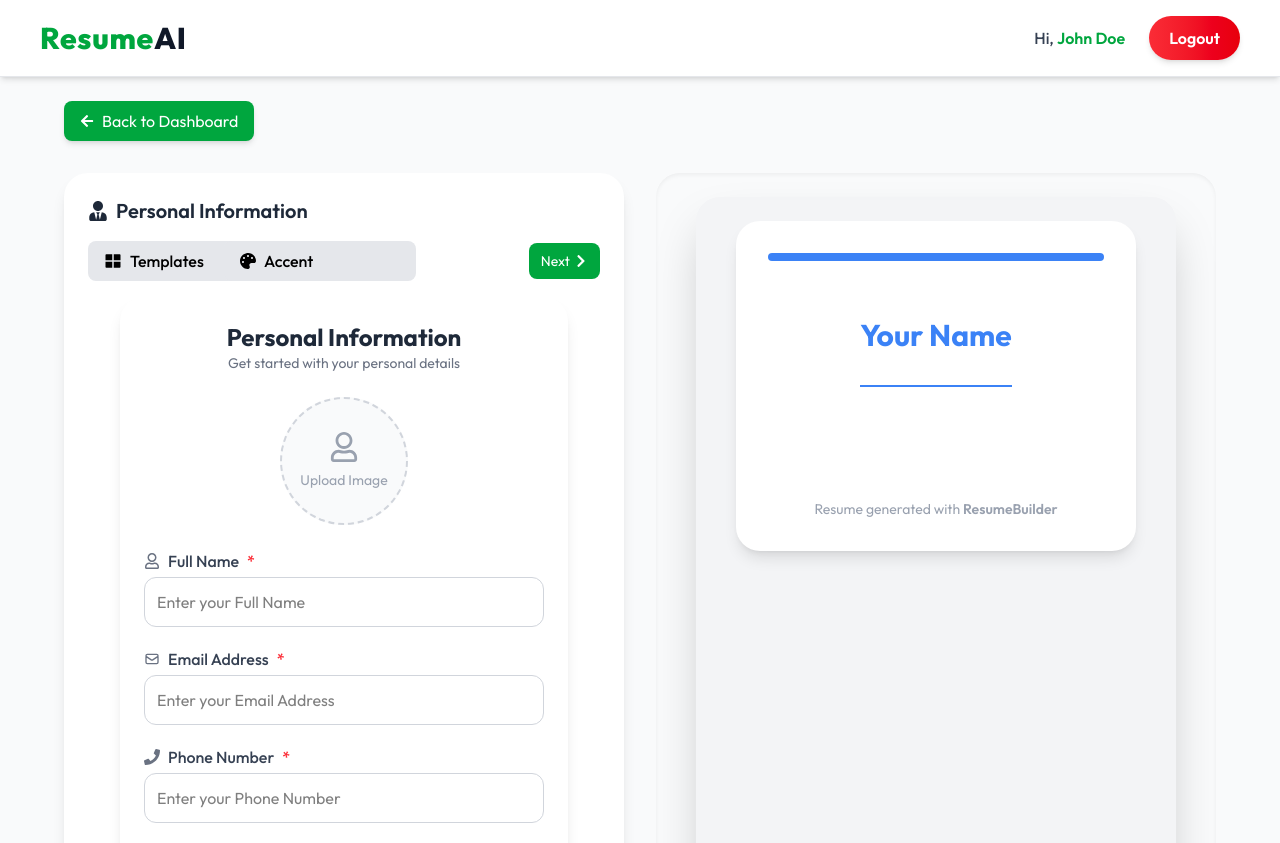
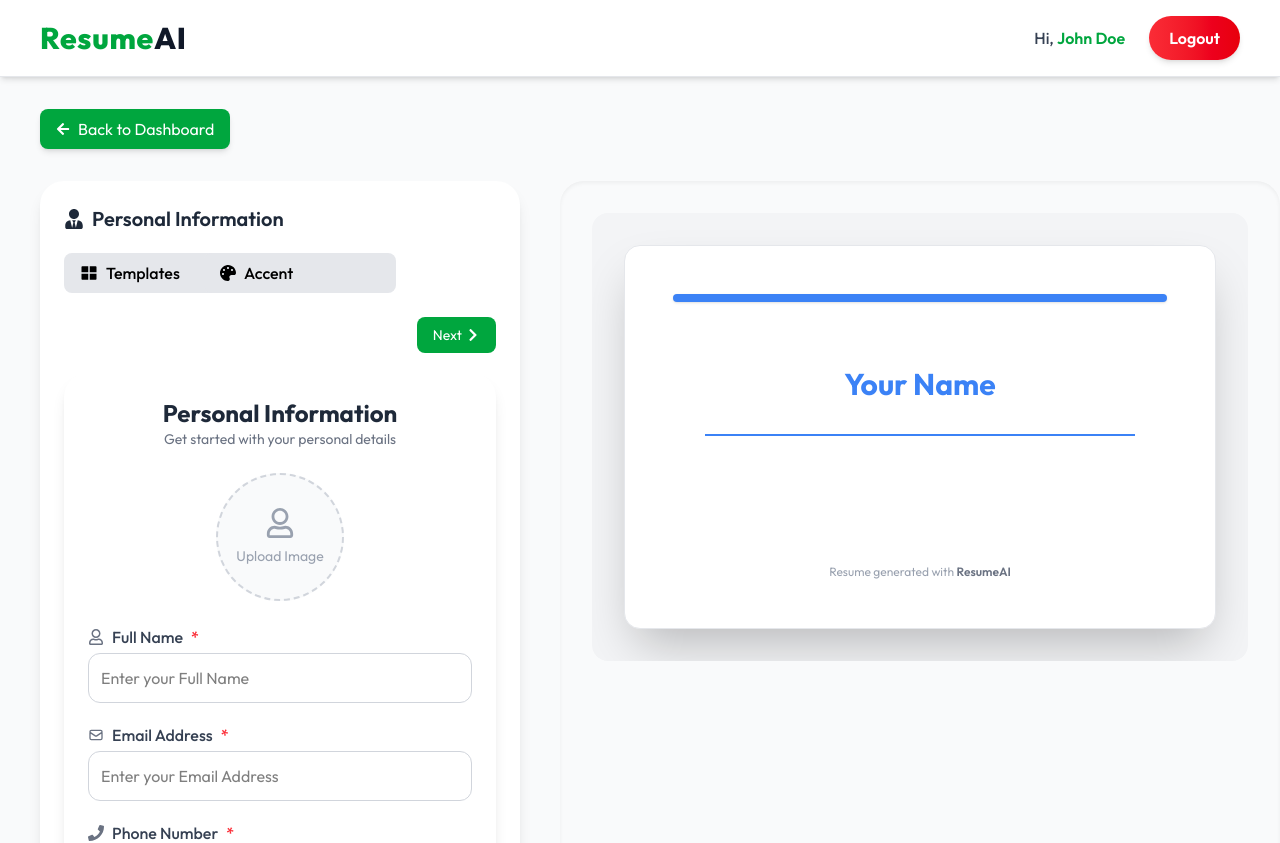
Before and after one commit to Anshul09052004/AI-Resume-Builder, a React (Vite) app in the folder Client/: page /app/builder/1 in a window 1280 px wide. Shown: the top 843 px of the page. Built offline with nearby package versions, Linux system fonts and the light colour scheme; a web font is replaced by a local one.

Commit message:
clear bugs

```diff
--- a/Client/src/Components/Hero.jsx
+++ b/Client/src/Components/Hero.jsx
@@ -1,17 +1,16 @@
 import React, { useState } from "react";
-import { motion } from "framer-motion";
+import { motion, AnimatePresence } from "framer-motion";
 import { FaArrowRight } from "react-icons/fa6";
 import { MdOutlineMenu } from "react-icons/md";
 import { RxCross2 } from "react-icons/rx";
-import { Link as RouterLink } from "react-router-dom"; // React Router link for pages
+import { Link as RouterLink, useNavigate } from "react-router-dom";
 import { Link } from "react-scroll";
-import { useNavigate } from "react-router-dom"; // React Scroll link for smooth scrolling
-
 
 function Hero() {
-  const navigate=useNavigate();
+  const navigate = useNavigate();
   const [menuOpen, setMenuOpen] = useState(false);
-  const openNavbar = () => setMenuOpen(true);
+
+  const toggleNavbar = () => setMenuOpen((prev) => !prev);
   const closeNavbar = () => setMenuOpen(false);
 
   return (
@@ -24,11 +23,14 @@ function Hero() {
         initial={{ opacity: 0, y: -40 }}
         animate={{ opacity: 1, y: 0 }}
         transition={{ duration: 0.6 }}
-        className="fixed top-4 left-1/2 -translate-x-1/2 z-50 flex items-center justify-between w-[90%] max-w-6xl px-6 py-3 border border-gray-700 rounded-full backdrop-blur-md bg-black/40 shadow-lg"
+        className="fixed top-4 left-1/2 -translate-x-1/2 z-[1000] flex items-center justify-between w-[90%] max-w-6xl px-6 py-3 border border-gray-700 rounded-full backdrop-blur-md bg-black/40 shadow-lg"
       >
         {/* Logo */}
         <div
-          onClick={() => navigate("/")}
+          onClick={() => {
+            navigate("/");
+            closeNavbar();
+          }}
           className="text-3xl font-extrabold text-green-600 dark:text-green-400 cursor-pointer tracking-wide"
         >
           Resume<span className="text-gray-900 dark:text-white">AI</span>
@@ -41,48 +43,21 @@ function Hero() {
           transition={{ delay: 0.3 }}
           className="hidden md:flex items-center gap-6 text-gray-300"
         >
+          {["Home", "Features", "Testimonials", "Contact"].map((item) => (
             <Link
-            to="Home"
+              key={item}
+              to={item}
               smooth={true}
               duration={600}
               offset={-80}
               className="hover:text-green-400 transition cursor-pointer"
             >
-            Home
+              {item}
             </Link>
-
-          <Link
-            to="Features"
-            smooth={true}
-            duration={600}
-            offset={-80}
-            className="hover:text-green-400 transition cursor-pointer"
-          >
-            Features
-          </Link>
-
-          <Link
-            to="Testimonials"
-            smooth={true}
-            duration={600}
-            offset={-80}
-            className="hover:text-green-400 transition cursor-pointer"
-          >
-            Testimonials
-          </Link>
-
-          <Link
-            to="Contact"
-            smooth={true}
-            duration={600}
-            offset={-80}
-            className="hover:text-green-400 transition cursor-pointer"
-          >
-            Contact
-          </Link>
+          ))}
         </motion.div>
 
-        {/* Login Button */}
+        {/* Login Button (Desktop) */}
         <RouterLink to="/login" className="hidden md:block">
           <motion.button
             whileHover={{ scale: 1.05 }}
@@ -94,10 +69,7 @@ function Hero() {
         </RouterLink>
 
         {/* Hamburger Button */}
-        <button
-          onClick={() => setMenuOpen(!menuOpen)}
-          className="md:hidden z-50"
-        >
+        <button onClick={toggleNavbar} className="md:hidden z-[1001]">
           {menuOpen ? (
             <RxCross2 className="text-2xl text-white" />
           ) : (
@@ -107,54 +79,29 @@ function Hero() {
       </motion.nav>
 
       {/* Mobile Menu */}
+      <AnimatePresence>
         {menuOpen && (
           <motion.div
+            key="mobile-menu"
             initial={{ opacity: 0 }}
             animate={{ opacity: 1 }}
             exit={{ opacity: 0 }}
-          className="fixed inset-0 bg-black/70 backdrop-blur-lg z-40 flex flex-col items-center justify-center gap-6 text-lg font-medium"
+            transition={{ duration: 0.3 }}
+            className="fixed inset-0 bg-black/80 backdrop-blur-lg z-[999] flex flex-col items-center justify-center gap-8 text-lg font-medium"
           >
-          {/* Menu Links */}
+            {["Home", "Features", "Testimonials", "Contact"].map((item) => (
               <Link
-            to="Home"
+                key={item}
+                to={item}
                 smooth={true}
                 duration={600}
                 offset={-80}
                 onClick={closeNavbar}
                 className="hover:text-green-400 cursor-pointer"
               >
-            Home
+                {item}
               </Link>
-          <Link
-            to="Features"
-            smooth={true}
-            duration={600}
-            offset={-80}
-            onClick={closeNavbar}
-            className="hover:text-green-400 cursor-pointer"
-          >
-            Features
-          </Link>
-          <Link
-            to="Testimonials"
-            smooth={true}
-            duration={600}
-            offset={-80}
-            onClick={closeNavbar}
-            className="hover:text-green-400 cursor-pointer"
-          >
-            Testimonials
-          </Link>
-          <Link
-            to="Contact"
-            smooth={true}
-            duration={600}
-            offset={-80}
-            onClick={closeNavbar}
-            className="hover:text-green-400 cursor-pointer"
-          >
-            Contact
-          </Link>
+            ))}
 
             <RouterLink to="/login" onClick={closeNavbar}>
               <motion.button
@@ -167,13 +114,14 @@ function Hero() {
             </RouterLink>
           </motion.div>
         )}
+      </AnimatePresence>
 
-      {/* Hero Tagline Section */}
+      {/* Hero Content */}
       <motion.div
         initial={{ opacity: 0, y: 60 }}
         animate={{ opacity: 1, y: 0 }}
         transition={{ delay: 0.4, duration: 0.6 }}
-        className="mt-24 flex flex-col items-center text-center"
+        className="mt-24 flex flex-col items-center text-center z-[1]"
       >
         <motion.div
           whileHover={{ scale: 1.05 }}
@@ -236,6 +184,7 @@ function Hero() {
           >
             Get Started <FaArrowRight />
           </motion.button>
+
           <motion.button
             whileHover={{ scale: 1.05 }}
             whileTap={{ scale: 0.95 }}
--- a/Client/src/Components/PersonalInfoForm.jsx
+++ b/Client/src/Components/PersonalInfoForm.jsx
@@ -10,12 +10,12 @@ function PersonalInfoForm({ data, onChange, removeBackground, setRemoveBackgroun
   };
 
   const fields = [
-    { Key: "fullName", label: "Full Name", icon: FaRegUser, type: "text", required: true },
+    { Key: "full_name", label: "Full Name", icon: FaRegUser, type: "text", required: true },
     { Key: "email", label: "Email Address", icon: HiOutlineMail, type: "email", required: true },
     { Key: "phone", label: "Phone Number", icon: FaPhone, type: "tel", required: true },
     { Key: "location", label: "Location", icon: IoLocationSharp, type: "text", required: true },
-    { Key: "website", label: "Personal Website", icon: BsGlobe, type: "url", required: true },
-    { Key: "linkedin", label: "Linkedin", icon: FaLinkedin, type: "url", required: true },
+    { Key: "website", label: "Personal Website URL", icon: BsGlobe, type: "url", required: true },
+    { Key: "linkedin", label: "Linkedin URL", icon: FaLinkedin, type: "url", required: true },
     { Key: "profession", label: "Profession", icon: FaBriefcase, type: "text", required: true },
   ];
 
--- a/Client/src/Components/ResumePreview.jsx
+++ b/Client/src/Components/ResumePreview.jsx
@@ -20,25 +20,28 @@ function ResumePreview({ data, template, accentColor, classes = "" }) {
 
   return (
     <div
-      className={`w-full h-full p-6 bg-gray-100 dark:bg-zinc-900 rounded-3xl shadow-2xl overflow-auto ${classes}`}
+      className={`w-full bg-gray-100 flex justify-center items-start p-4 sm:p-6 md:p-8 overflow-y-auto rounded-2xl ${classes}`}
     >
       <div
         id="resume-preview"
-        className="max-w-5xl mx-auto bg-white dark:bg-zinc-800 rounded-3xl shadow-lg p-8 transition-all duration-300 flex flex-col gap-6"
-        style={{ marginLeft: "1rem", marginRight: "1rem" }} // Left and right margin for spacing
+        className="w-full max-w-[950px] bg-white rounded-2xl shadow-2xl border border-gray-200
+                   flex flex-col gap-8 p-6 sm:p-8 md:p-12 transition-all duration-300 overflow-hidden"
       >
         {/* Accent color bar */}
         <div
-          className="h-2 w-full rounded-full"
+          className="h-2 w-full rounded-full shadow-sm"
           style={{ backgroundColor: accentColor }}
         ></div>
 
         {/* Template content */}
-        {renderTemplate()}
+        <div className="w-full overflow-x-hidden overflow-y-visible break-words text-gray-800 leading-relaxed text-[0.95rem]">
+          {renderTemplate()}
+        </div>
 
         {/* Footer */}
-        <div className="text-center text-sm text-gray-400 dark:text-gray-500 mt-6">
-          Resume generated with <span className="font-semibold">ResumeBuilder</span>
+        <div className="text-center text-xs text-gray-400 mt-8">
+          Resume generated with{" "}
+          <span className="font-semibold text-gray-500">ResumeAI</span>
         </div>
       </div>
     </div>
--- a/Client/src/Pages/ResumeBuilder.jsx
+++ b/Client/src/Pages/ResumeBuilder.jsx
@@ -1,7 +1,12 @@
 import React, { useEffect, useState } from "react";
 import { useParams, Link } from "react-router-dom";
 import { dummyResumeData } from "../assets/assets";
-import { FaArrowLeft, FaUserTie, FaChevronRight, FaChevronLeft } from "react-icons/fa";
+import {
+  FaArrowLeft,
+  FaUserTie,
+  FaChevronRight,
+  FaChevronLeft,
+} from "react-icons/fa";
 import PersonalInfoForm from "../Components/PersonalInfoForm";
 import ResumePreview from "../Components/ResumePreview";
 import TemplateSection from "../Components/TemplateSection";
@@ -24,20 +29,27 @@ function ResumeBuilder() {
 
   const { resumeId } = useParams();
   const [removeBackground, setRemoveBackground] = useState(false);
-  const sections = ["personal", "summary", "skills", "experience", "education", "projects"];
+  const sections = [
+    "personal",
+    "summary",
+    "skills",
+    "experience",
+    "education",
+    "projects",
+  ];
   const [activeSectionIndex, setActiveSectionIndex] = useState(0);
 
   useEffect(() => {
-    const resume = dummyResumeData.find((resume) => resume._id === resumeId);
+    const resume = dummyResumeData.find((r) => r._id === resumeId);
     if (resume) setResumeData(resume);
   }, [resumeId]);
 
   const activeSection = sections[activeSectionIndex];
 
   return (
-    <div className="min-h-screen bg-gray-50 p-6">
+    <div className="min-h-screen bg-gray-50 py-8 px-4 sm:px-6 lg:px-10">
       {/* Header */}
-      <div className="flex justify-between items-center mb-8 max-w-6xl mx-auto">
+      <div className="flex justify-between items-center mb-8 max-w-7xl mx-auto">
         <Link to="/app">
           <button className="flex items-center gap-2 px-4 py-2 bg-green-600 text-white rounded-lg hover:bg-green-700 transition-all duration-200 shadow-md">
             <FaArrowLeft className="text-sm" />
@@ -47,22 +59,24 @@ function ResumeBuilder() {
       </div>
 
       {/* Main Layout */}
-      <div className="grid grid-cols-1 lg:grid-cols-2 gap-8 max-w-6xl mx-auto">
+      <div className="grid grid-cols-1 lg:grid-cols-[40%_60%] gap-10 max-w-7xl mx-auto">
         {/* Left: Form + Controls */}
         <div className="bg-white rounded-3xl shadow-lg p-6 flex flex-col justify-between h-full">
-          <div className="space-y-4">
+          <div className="space-y-5">
             {/* Section Title */}
             <h2 className="text-xl font-semibold text-gray-800 flex items-center gap-2">
-              <FaUserTie />{" "}
+              <FaUserTie />
               {activeSection === "personal"
                 ? "Personal Information"
-                : activeSection.charAt(0).toUpperCase() + activeSection.slice(1)}
+                : activeSection.charAt(0).toUpperCase() +
+                  activeSection.slice(1)}
             </h2>
 
-            {/* Top Controls: Template + Accent + Navigation */}
-            <div className="flex items-center justify-between mb-4 gap-2 flex-wrap">
-              {/* Left: Template + Accent */}
-              <div className="flex gap-2 flex-shrink-0">
+            {/* Controls */}
+            <div className="flex flex-col gap-4">
+              {/* Top: Template + Accent */}
+              <div className="flex items-center justify-between gap-4 flex-wrap">
+                <div className="flex gap-3 flex-shrink-0">
                   <div className="w-32">
                     <TemplateSection
                       selectedTemplate={resumeData.template}
@@ -75,30 +89,40 @@ function ResumeBuilder() {
                     <ColorPicker
                       selectedColor={resumeData.accent_color}
                       onChange={(color) =>
-                      setResumeData((prev) => ({ ...prev, accent_color: color }))
+                        setResumeData((prev) => ({
+                          ...prev,
+                          accent_color: color,
+                        }))
                       }
                     />
                   </div>
                 </div>
+              </div>
 
-              {/* Right: Previous + Next Buttons */}
-              <div className="flex gap-2 flex-shrink-0">
-                {activeSectionIndex > 0 && (
+              {/* Bottom: Previous + Next Buttons */}
+              <div className="flex justify-between items-center mt-2">
+                {/* Previous Button */}
+                {activeSectionIndex > 0 ? (
                   <button
                     onClick={() => setActiveSectionIndex((prev) => prev - 1)}
-                    className="flex items-center gap-1 px-3 py-2 rounded-lg bg-gray-100 hover:bg-gray-200 text-gray-700 transition-all duration-200 text-sm"
+                    className="flex items-center gap-1 px-4 py-2 rounded-lg bg-gray-100 hover:bg-gray-200 text-gray-700 transition-all duration-200 text-sm"
                   >
                     <FaChevronLeft /> Previous
                   </button>
+                ) : (
+                  <div className="w-[100px]" /> // Placeholder for balance
                 )}
 
-                {activeSectionIndex < sections.length - 1 && (
+                {/* Next Button */}
+                {activeSectionIndex < sections.length - 1 ? (
                   <button
                     onClick={() => setActiveSectionIndex((prev) => prev + 1)}
-                    className="flex items-center gap-1 px-3 py-2 rounded-lg bg-green-600 hover:bg-green-700 text-white transition-all duration-200 text-sm"
+                    className="flex items-center gap-1 px-4 py-2 rounded-lg bg-green-600 hover:bg-green-700 text-white transition-all duration-200 text-sm"
                   >
                     Next <FaChevronRight />
                   </button>
+                ) : (
+                  <div className="w-[100px]" /> // Placeholder for symmetry
                 )}
               </div>
             </div>
@@ -111,7 +135,10 @@ function ResumeBuilder() {
                   onChange={(field, value) =>
                     setResumeData((prev) => ({
                       ...prev,
-                      personal_info: { ...prev.personal_info, [field]: value },
+                      personal_info: {
+                        ...prev.personal_info,
+                        [field]: value,
+                      },
                     }))
                   }
                   removeBackground={removeBackground}
@@ -119,7 +146,9 @@ function ResumeBuilder() {
                 />
               ) : (
                 <p className="text-gray-500 mt-4 italic">
-                  Form for <span className="font-medium">{activeSection}</span> will appear here.
+                  Form for{" "}
+                  <span className="font-medium">{activeSection}</span> will
+                  appear here.
                 </p>
               )}
             </div>
@@ -127,12 +156,12 @@ function ResumeBuilder() {
         </div>
 
         {/* Right: Live Preview */}
-        <div className="bg-gray-50 rounded-3xl shadow-inner p-6 flex items-start justify-center overflow-auto">
+        <div className="bg-gray-50 rounded-3xl shadow-inner p-4 sm:p-6 md:p-8 flex items-start justify-center overflow-auto">
           <ResumePreview
             data={resumeData}
             template={resumeData.template}
             accentColor={resumeData.accent_color}
-            classes="w-full max-w-4xl mx-4"
+            classes="w-full max-w-[950px] mx-auto"
           />
         </div>
       </div>
```
Lines whose indentation alone changed are shown as unchanged.
